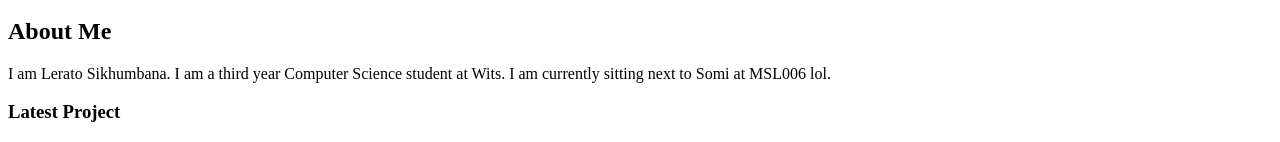
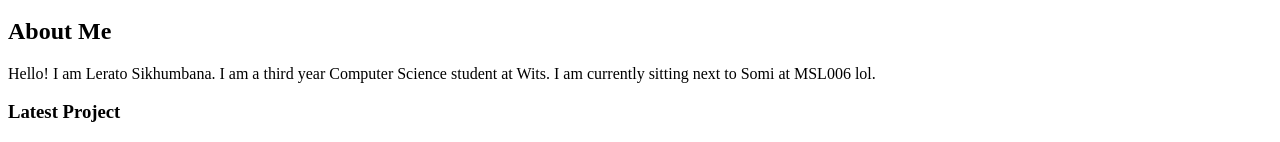
Before and after one commit to lerato-s/2802840-portfolio, a plain HTML site: page index.html in a window 1280 px wide. Shown: the part 136-278 px from the top of the page. Drawn offline with Linux system fonts and the light colour scheme.

Commit message:
feat: Initial porfolio with semantic HTML

```diff
--- a/index.html
+++ b/index.html
@@ -17,7 +17,7 @@
 
     <section>
         <h2>About Me</h2>
-        <p>I am Lerato Sikhumbana. I am a third year Computer Science student at Wits. I am currently sitting next to Somi at MSL006 lol. </p>
+        <p>Hello! I am Lerato Sikhumbana. I am a third year Computer Science student at Wits. I am currently sitting next to Somi at MSL006 lol. </p>
     </section>
 
     <article>
```
